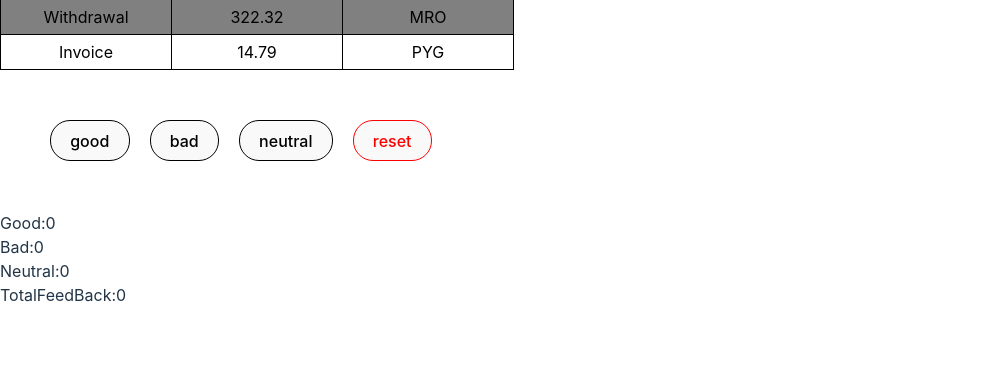
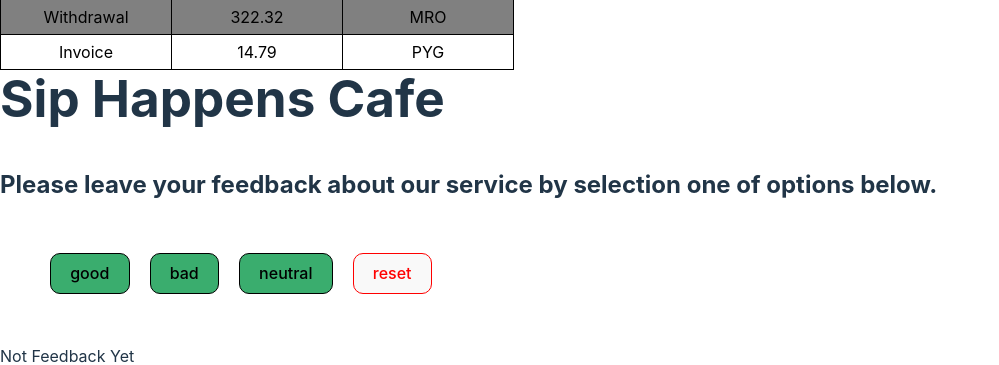
Before and after one commit to MaxRomanov5/lessonsKids, a React (Vite) app: page / in a window 1280 px wide. Shown: the part 953-1318 px from the top of the page, without its empty margins (0-999 px from the left). Before the commit the page ends 1260 px from the top, so only its background shows below. Built offline with nearby package versions, Linux system fonts and the light colour scheme.

Commit message:
Feedback

```diff
--- a/src/components/FeedbackForm/Feedback.module.css
+++ b/src/components/FeedbackForm/Feedback.module.css
@@ -6,11 +6,31 @@
 
 .button{
      border: 1px solid black;
-     border-radius: 20px;
+     border-radius: 10px;
+     background-color: rgb(58, 173, 110);
 }
 
 .buttonReset{
-    border-radius: 20px;
+    border-radius: 10px;
     border: 1px solid red;
     color:red
 }
+
+
+.totalList{
+    gap: 20px;
+    padding: 30px;
+    display: flex;border: 1px solid black;
+    border-radius: 10px;
+    background-color: rgb(58, 173, 110);
+
+}
+
+.totalListItem{
+    font-weight: 900;
+    color: black;
+}
+
+.title{
+   padding-bottom: 40px;
+}
--- a/src/components/FeedbackForm/FeedbackForm.jsx
+++ b/src/components/FeedbackForm/FeedbackForm.jsx
@@ -2,48 +2,60 @@ import React from 'react';
 import { useState } from 'react';
 import s from './Feedback.module.css'
 const FeedbackForm = () => {
-    const [good, setGood] = useState(0);
-    const [bad, setBad] = useState(0);
-    const [neutral, setNeutral] = useState(0);
-    const TotalFeedBack = good+bad+neutral
-    const TotalPositiveFeedback = good/TotalFeedBack
+
+    const [Feedback, setFeedback] = useState(() => {
+        return JSON.parse(localStorage.getItem('Feedback')) || {good:0,bad:0, neutral:0}
+    })
+        function handleFeedback (type) {
+            const newFeedback = {...Feedback}
+            newFeedback[type]= newFeedback[type]+1
+            localStorage.setItem('Feedback',JSON.stringify(newFeedback))
+            setFeedback(newFeedback)
+        }
+    const TotalFeedBack = Feedback.good+Feedback.neutral+Feedback.bad;
+    const TotalPositiveFeedback = Feedback.good/TotalFeedBack*100
+
     return (
+
         <div>
+            <div >
+            <h1 className={s.title}>Sip Happens Cafe</h1>
+            <h2>Please leave your feedback about our service by selection one of options below.</h2>
+            </div>
             <ul className={s.buttonList}>
                 <li>
-                    <button className={s.button} conClick={()=>{setGood(good +1)}}>good</button>
+                    <button className={s.button} onClick={()=>{handleFeedback("good")}}>good</button>
                 </li>
                 <li>
-                    <button className={s.button} onClick={()=>{setBad(bad +1)}}>bad</button>
+                    <button className={s.button} onClick={()=>{handleFeedback("bad")}}>bad</button>
                 </li>
                 <li>
-                    <button className={s.button} onClick={()=>{setNeutral(neutral +1)}}>neutral</button>
+                    <button className={s.button} onClick={()=>{handleFeedback("neutral")}}>neutral</button>
                 </li>
                 <li>
-                    <button className={s.buttonReset} onClick={()=>{setGood(0)
-                        setBad(0)
-                        setNeutral(0)
-                    }}>reset</button>
+                    <button className={s.buttonReset} onClick={()=>{setFeedback({good:0, neutral:0, bad:0})
+                     localStorage.removeItem('Feedback')}}>reset</button>
                 </li>
             </ul>
             <ul></ul>
-            <ul>
-                <li>
-                <p>Good:{good}</p>
+
+            {TotalFeedBack?<ul className={s.totalList}>
+                <li className={s.totalListItem}>
+                <p>Good:{Feedback.good}</p>
                 </li>
-                <li>
-                <p>Bad:{bad}</p>
+                <li className={s.totalListItem}>
+                <p>Bad:{Feedback.bad}</p>
                 </li>
-                <li>
-                <p>Neutral:{neutral}</p>
+                <li className={s.totalListItem}>
+                <p>Neutral:{Feedback.neutral}</p>
                 </li>
-                <li>
+                <li className={s.totalListItem}>
                 <p>TotalFeedBack:{TotalFeedBack}</p>
                 </li>
-                {good>0 && <li>
-                <p>Total Posetive FeedBack:{TotalPositiveFeedback}</p>
+                {Feedback.good>0 && <li className={s.totalListItem}>
+                <p>Total Posetive FeedBack:{TotalPositiveFeedback.toFixed(2)}%</p>
                 </li>}
-            </ul>
+            </ul> : "Not Feedback Yet" }
         </div>
     );
 }
```
